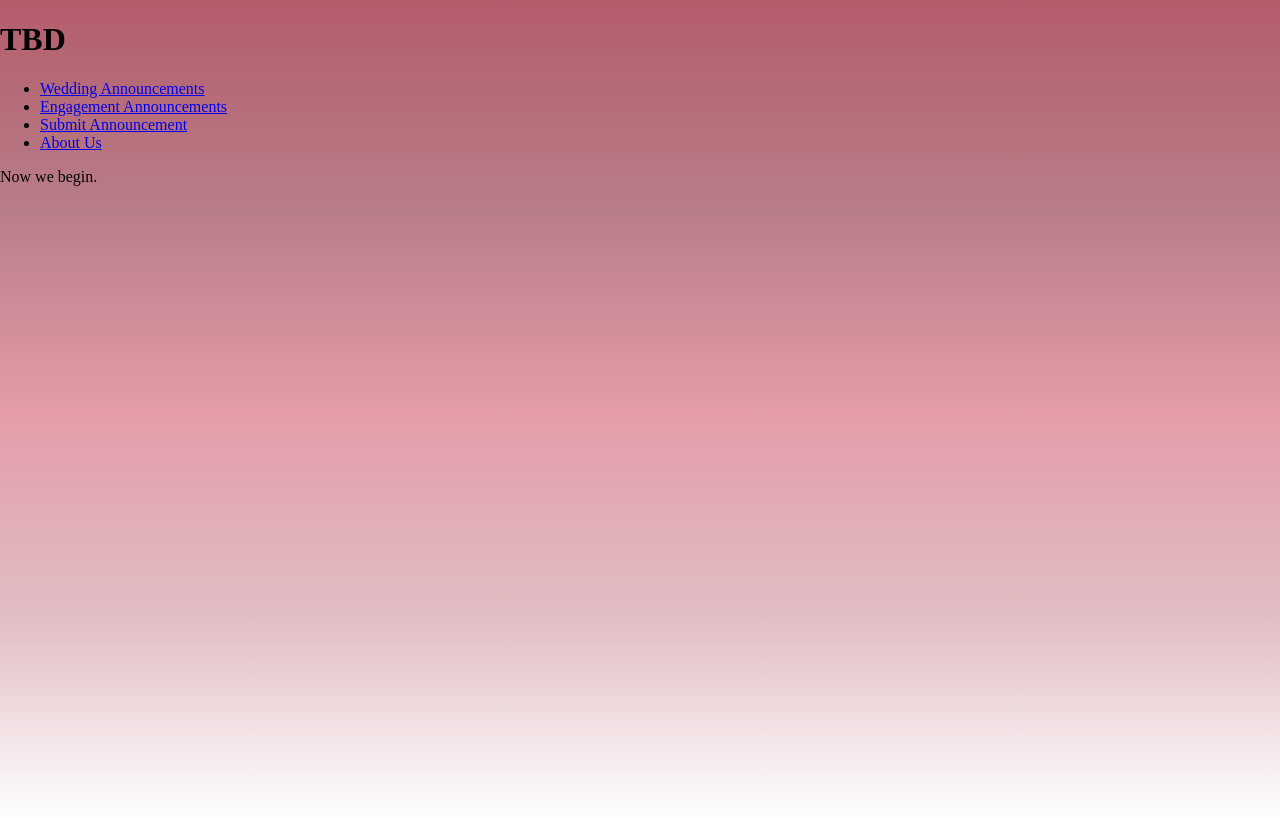
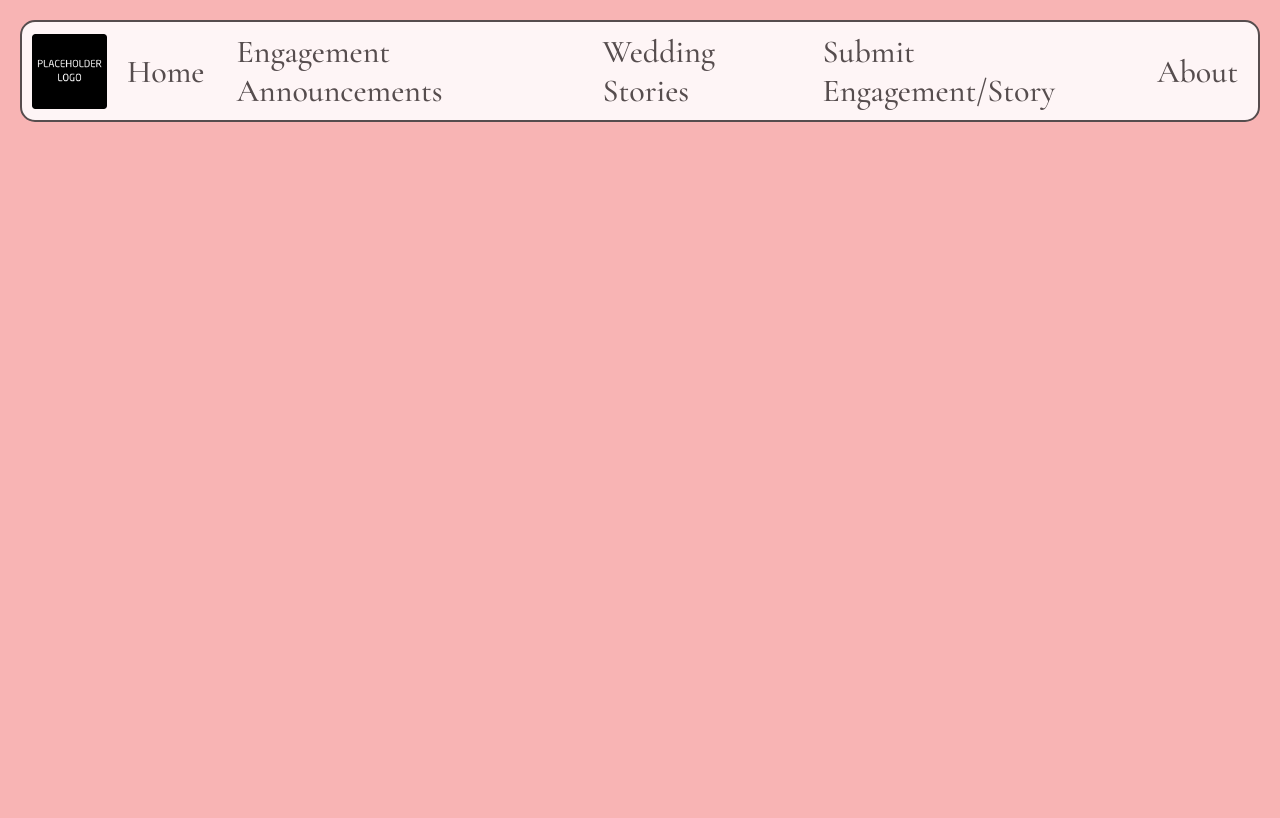
Before and after one commit to CDiamondGit/wedding-website, a plain HTML site: page index.html in a window 1280 px wide. Drawn offline with nearby package versions, Linux system fonts and the light colour scheme.

Commit message:
Added navbar

```diff
--- a/index.html
+++ b/index.html
@@ -3,27 +3,26 @@
 	<head>
 		<meta charset="UTF-8">
 		<meta name="viewport" content="width=device-width, initial-scale=1.0">
-		<link rel="stylesheet" href="styles.css">
-		<title>TBD</title>
+		<link rel="preconnect" href="https://fonts.googleapis.com">
+		<link rel="preconnect" href="https://fonts.gstatic.com" crossorigin>
+		<link href="https://fonts.googleapis.com/css2?family=Cormorant+Garamond:ital,wght@0,300..700;1,300..700&display=swap" rel="stylesheet">
+		<link rel="stylesheet" href="styles/styles.css">
+		<title>Tying The Knot</title>
 	</head>
 	<body>
 		<header>
-			<h1>TBD</h1>
-				<nav>
-					<ul>
-						<li><a href="./wedding_announcements.html">Wedding Announcements</a></li>
-						<li><a href="./engagement_announcements.html">Engagement Announcements</a></li>
-						<li><a href="./submit_announcements.html">Submit Announcement</a></li>
-						<li><a href="./about">About Us</a></li>
-					</ul>
-				</nav>
+			<nav class="navbar">
+				<a href="index.html" class="logo">
+					<img src="assets/images/placeholder_logo.png" alt="Site Logo">
+				</a>
+				<ul>
+					<li><a href="./index.html">Home</a></li>
+					<li><a href="./engagements.html">Engagement Announcements</a></li>
+					<li><a href="./stories.html">Wedding Stories</a></li>
+					<li><a href="./submit.html">Submit Engagement/Story</a></li>
+					<li><a href="./about.html">About</a></li>
+				</ul>
+			</nav>
 		</header>
-
-		<main>
-			<div>
-				<p>Now we begin.</p>
-			</div>
-		</main>
-
 	</body>
 </html>
--- a/styles.css
+++ /dev/null
@@ -1,16 +0,0 @@
-body {
-	margin: 0;
-	min-height: 100vh;
-  background: linear-gradient(
-	to bottom,
-	rgb(181, 92, 107),
-	rgb(183, 125, 135),
-	rgb(227, 156, 168),
-	rgb(225, 189, 195),
-	white
-	);
-	background-repeat: no-repeat;
-}
-#testyboy:hover{
-	color: red;
-}
--- /dev/null
+++ b/styles/styles.css
@@ -0,0 +1,58 @@
+* {
+  margin: 0;
+  padding: 0;
+  box-sizing: border-box;
+}
+
+body {
+margin: 0;
+min-height: 100vh;
+background-color: #f8b4b4;
+font-family: Arial, sans-serif;
+}
+
+.logo img {
+  display: block;
+  max-height: 75px;
+  width: auto;
+  margin: 0 20px 0 0;
+}
+
+.navbar {
+  display: flex;
+  align-items: center;
+  justify-content: flex-start;
+  padding: 10px 20px 10px 10px;
+  margin: 20px;
+  background-color: #fef5f6;
+  border-radius: 15px;
+  border: 2px solid #564d4e;
+}
+
+.navbar ul {
+  align-items: center;
+  display: flex;
+  gap: 1rem;
+  list-style: none;
+  font-family: "Cormorant Garamond";
+  flex: 1;
+  justify-content: space-between;
+  gap: 2rem;
+}
+
+.navbar a {
+  text-decoration: none;
+  font-size: 2rem;
+  color: #564d4e;
+  font-weight: 500;
+}
+
+.navbar a:not(.logo) {
+  display: inline-block;
+  transition: transform 0.1s;
+}
+
+.navbar a:not(.logo):hover {
+  transform: scale(1.05);
+  color: #c88888;
+}
```
Also changed, not shown: assets/images/placeholder_logo.png (added), 1 other file.
